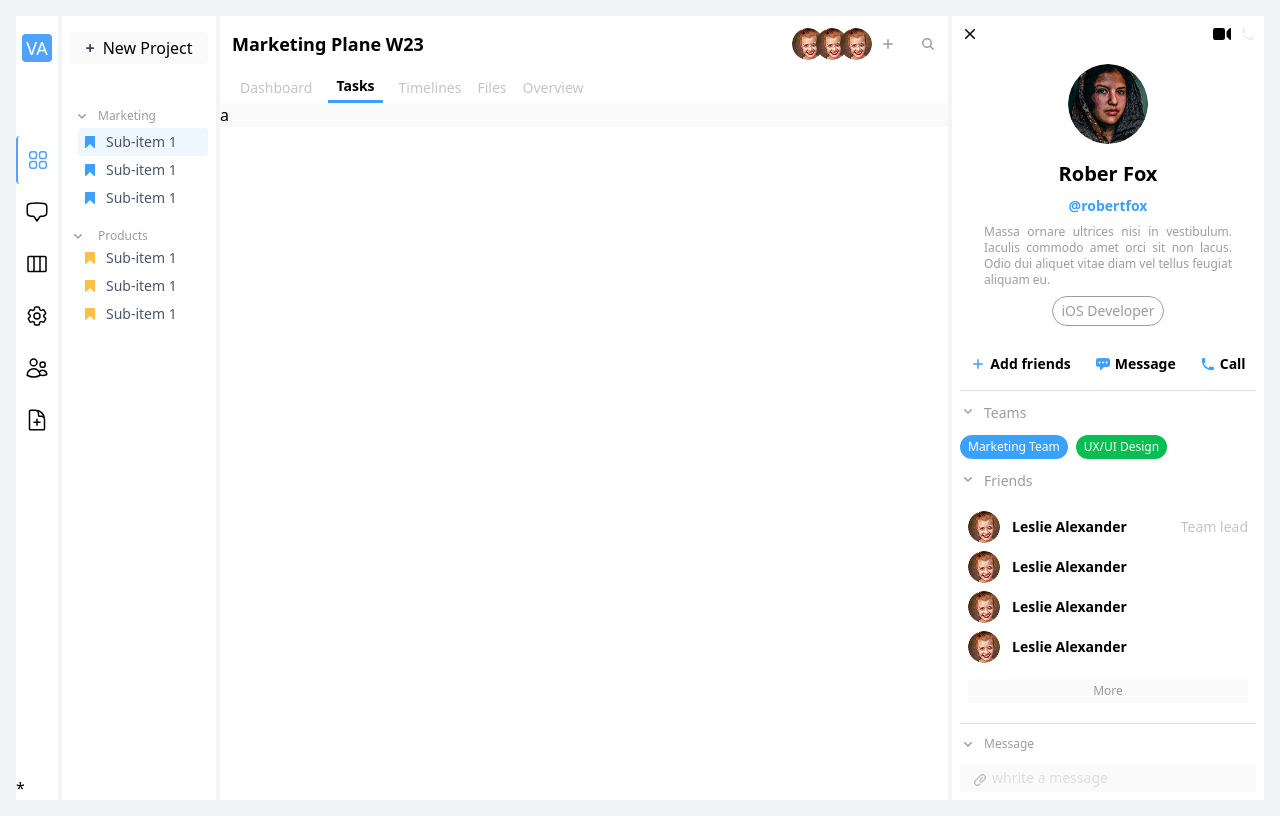
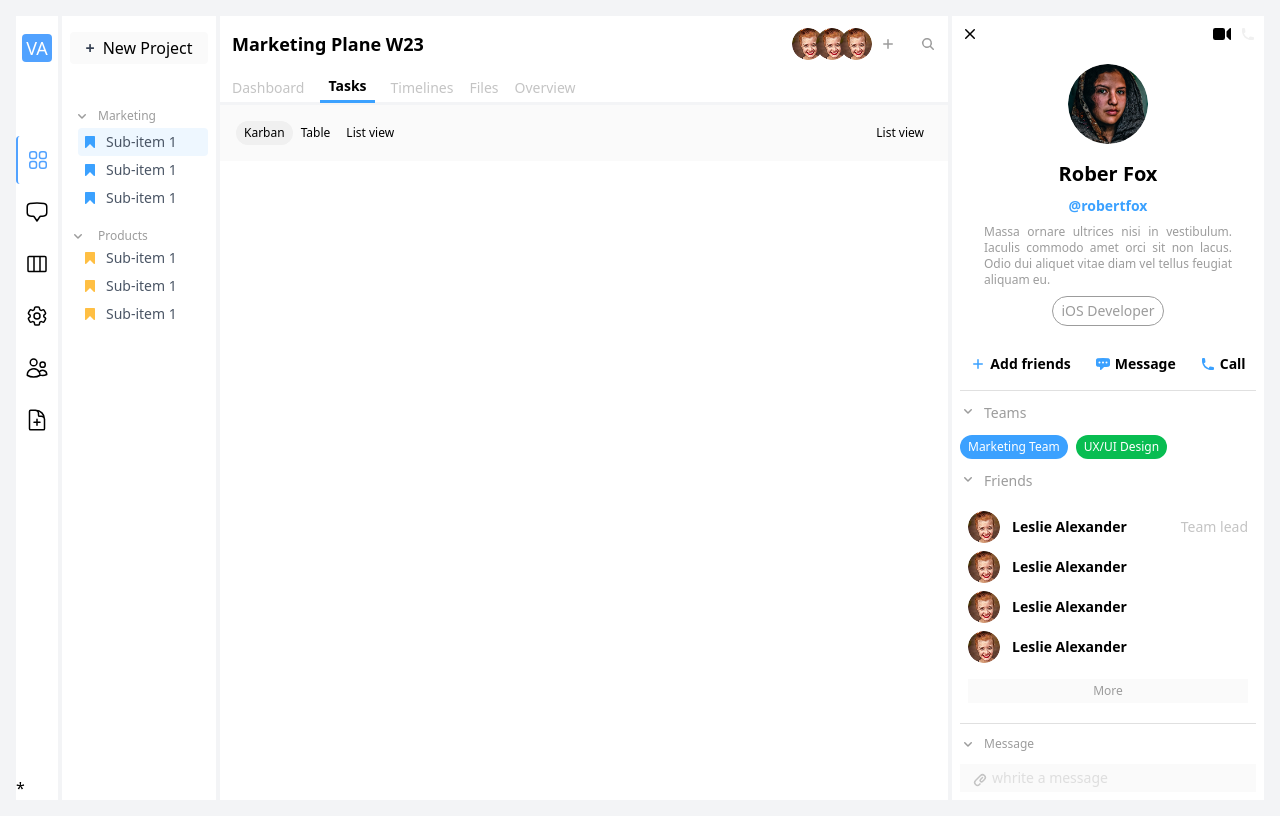
Before and after one commit to Lova1401Code/task-manager-frontend, a React (Vite) app: page / in a window 1280 px wide. Built offline with nearby package versions, Linux system fonts and the light colour scheme.

Commit message:
feat: update Body component navigation and add button controls for view options

```diff
--- a/src/pages/Body.jsx
+++ b/src/pages/Body.jsx
@@ -15,8 +15,8 @@ export default function Body() {
                     <div className="flex pl-8"><SearchIcon /></div>
                 </div>
             </div>
-            <nav className="w-full ml-2 px-3">
-                <ul className="flex gap-4 justify-start items-center w-full">
+            <nav className="w-full pl-3 px-3 border-b-3 border-gray-100">
+                <ul className="flex gap-4 justify-start items-center w-full -mb-px">
                     <li className="text-sm text-[#C4C4C4]">Dashboard</li>
                     <li className="text-sm text-[#000000] font-semibold border-b-3 border-[#3BA1FF] py-1 px-2">Tasks</li>
                     <li className="text-sm text-[#C4C4C4]">Timelines</li>
@@ -24,7 +24,16 @@ export default function Body() {
                     <li className="text-sm text-[#C4C4C4]">Overview</li>
                 </ul>
             </nav>
-            <div className="bg-[#FAFAFA]">a</div>
+            <div className="bg-[#FAFAFA]">
+                <div className="flex justify-between items-center p-4">
+                    <div className="flex justify-start items-center">
+                        <button className="text-xs bg-[#F0F0F0] px-2 py-1 rounded-full">Karban</button>
+                        <button className="text-xs px-2 py-1 rounded-full">Table</button>
+                        <button className="text-xs px-2 py-1 rounded-full">List view</button>
+                    </div>
+                    <div className="flex justify-end items-center"><button className="text-xs px-2 py-1 rounded-full">List view</button></div>
+                </div>
+            </div>
          </div>
     )
 }
```
